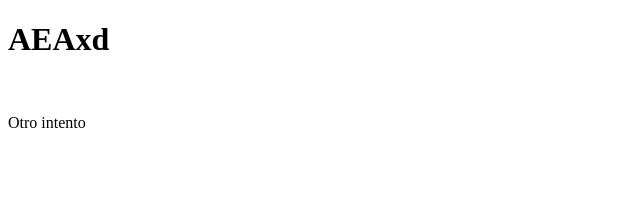
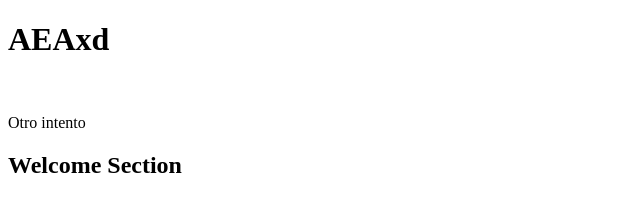
Before and after one commit to LuisPineda05/HTML, a plain HTML site: page index.html in a window 1280 px wide. Shown: the whole page, without its empty margins (0-640 px from the left). Drawn offline with Linux system fonts and the light colour scheme.

Commit message:
feat(welcome): add welcome

```diff
--- a/index.html
+++ b/index.html
@@ -8,5 +8,6 @@
     <h1> AEAxd </h1>
 <br>
     <p>Otro intento</p>
+<h2>Welcome Section</h2>
 </body>
 </html>
```
Also changed, not shown: Styles.CSS.css (added).
